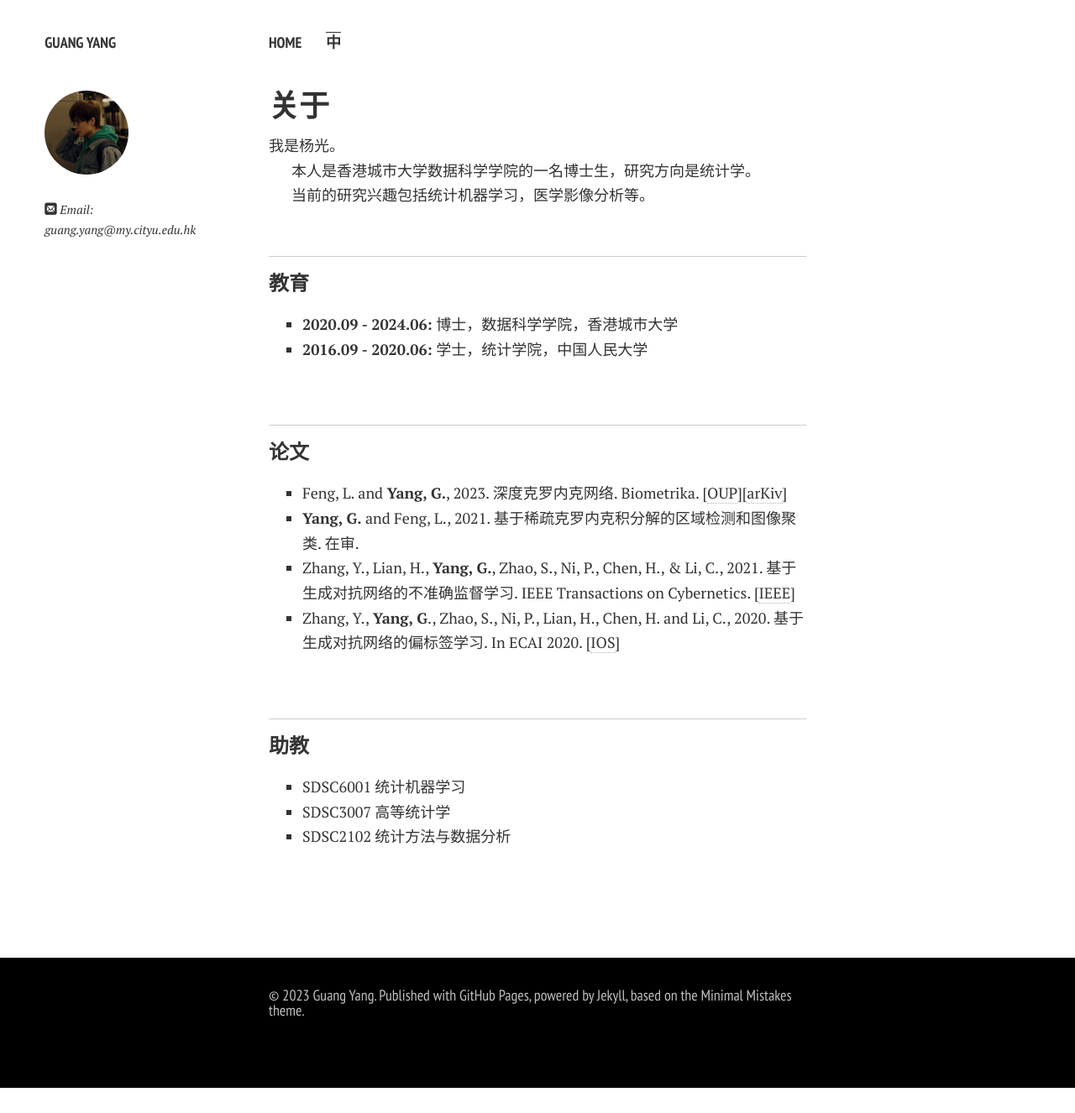
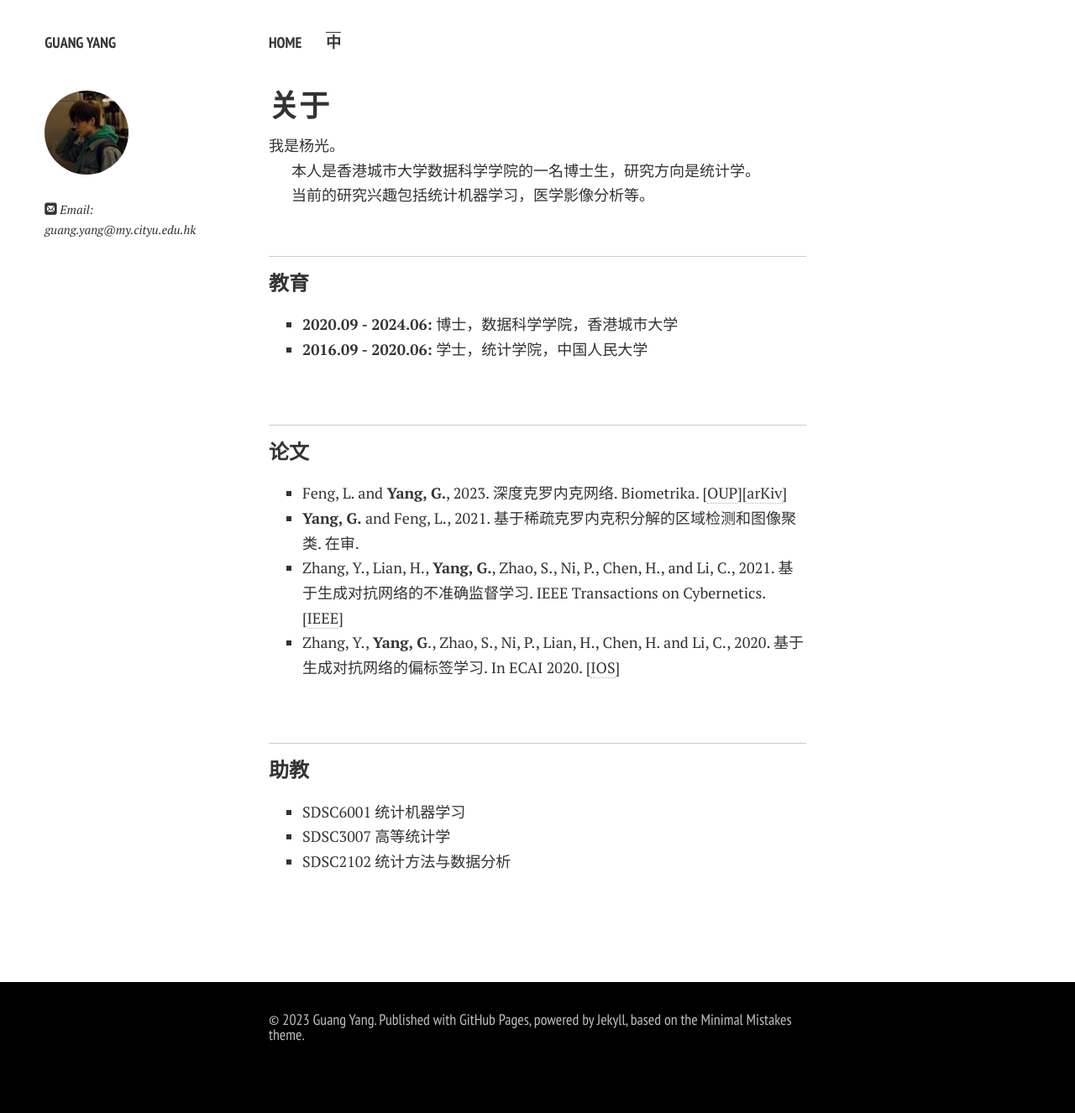
Before and after one commit to YLKnight/YLKnight.github.io, a Jekyll site: the page built from Chinese.md, in a window 1280 px wide. Shown: the whole page at 84% size. Built offline with Jekyll 4.4.1, drawn with Linux system fonts in a browser that asks for light colours; nearby versions of some CDN libraries; comment, search, counter and statistics services are not loaded; a style sheet for code colours, icons or effects is not loaded; our own code applies the rules of GitHub Pages for plain Markdown files; before the commit the page ends 1296 px from its top, so only the background shows below that.

Commit message:
Update Chinese.md

```diff
--- a/Chinese.md
+++ b/Chinese.md
@@ -26,7 +26,7 @@
 
 - Feng, L. and **Yang, G.**, 2023. 深度克罗内克网络. Biometrika. [[OUP](https://doi.org/10.1093/biomet/asad049)][[arKiv](https://arxiv.org/abs/2210.13327)]
 - **Yang, G.** and Feng, L., 2021. 基于稀疏克罗内克积分解的区域检测和图像聚类. 在审.
-- Zhang, Y., Lian, H., **Yang, G.**, Zhao, S., Ni, P., Chen, H., & Li, C., 2021. 基于生成对抗网络的不准确监督学习. IEEE Transactions on Cybernetics. [[IEEE](https://ieeexplore.ieee.org/abstract/document/9526351)]
+- Zhang, Y., Lian, H., **Yang, G.**, Zhao, S., Ni, P., Chen, H., and Li, C., 2021. 基于生成对抗网络的不准确监督学习. IEEE Transactions on Cybernetics. [[IEEE](https://ieeexplore.ieee.org/abstract/document/9526351)]
 - Zhang, Y., **Yang, G**., Zhao, S., Ni, P., Lian, H., Chen, H. and Li, C., 2020. 基于生成对抗网络的偏标签学习. In ECAI 2020. [[IOS](https://ebooks.iospress.nl/doi/10.3233/FAIA200279)]
 
 <br>
```
